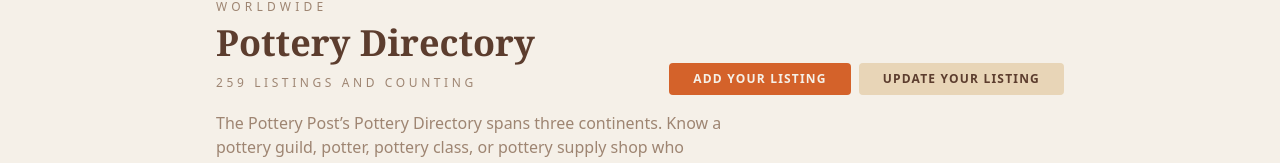
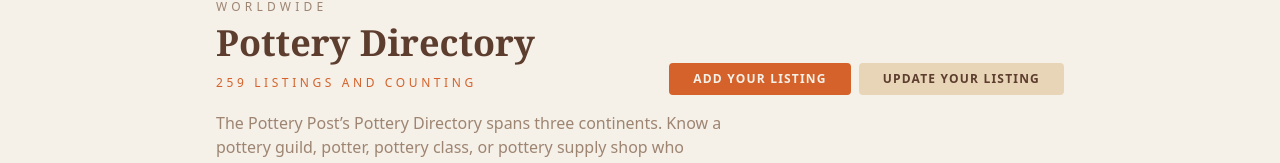
Before and after one commit to VanessaAnneliese/pottery-post-website, a Next.js app: page /directory in a window 1280 px wide. Shown: the part 565-728 px from the top of the page. Built offline with nearby package versions, Linux system fonts and the light colour scheme.

Commit message:
Make listings count orange

```diff
--- a/app/directory/page.tsx
+++ b/app/directory/page.tsx
@@ -284,7 +284,7 @@ export default function DirectoryPage() {
       <div className="flex flex-col sm:flex-row sm:items-end sm:justify-between gap-4 mb-4">
         <div>
           <h1 className="text-4xl font-bold" style={{ fontFamily: "Georgia, serif", color: "#5C3D2E" }}>Pottery Directory</h1>
-          <p className="mt-3 mb-1 text-xs tracking-widest uppercase" style={{ color: "#9E8572", letterSpacing: "0.3em", fontFamily: "system-ui, sans-serif" }}>
+          <p className="mt-3 mb-1 text-xs tracking-widest uppercase" style={{ color: "#D4622A", letterSpacing: "0.3em", fontFamily: "system-ui, sans-serif" }}>
             {potters.length + guilds.length + teachingStudios.length + suppliers.length} listings and counting
           </p>
         </div>
```
